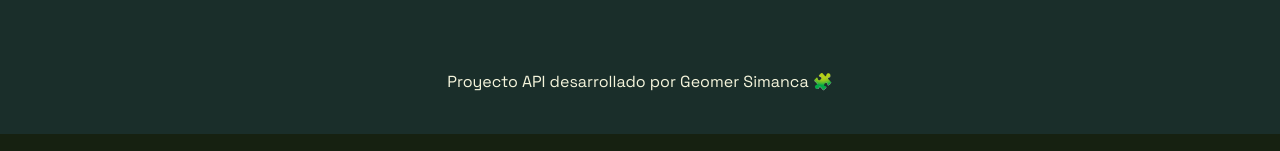
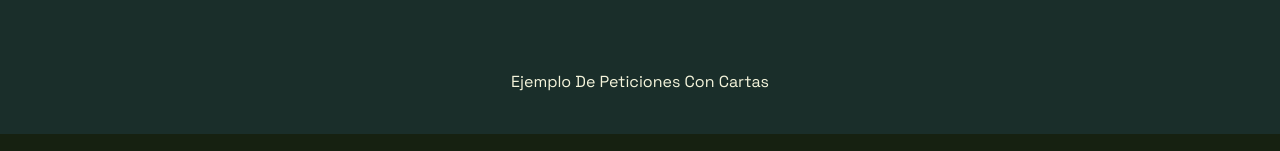
Before and after one commit to geomer-simanca/Api-Gravity-Falls, a website: page inicio/index.html in a window 1280 px wide. Shown: the part 2141-2292 px from the top of the page. Drawn offline with nearby package versions, Linux system fonts and the light colour scheme; no server answers.

Commit message:
cambio en html

```diff
--- a/inicio/index.html
+++ b/inicio/index.html
@@ -146,7 +146,7 @@
 
     <!-- Footer -->
     <footer class="flex flex-col gap-6 px-5 py-10 text-center bg-[#1A2E2A]">
-      <p class="text-[#F5F5DC] text-base">Proyecto API desarrollado por Geomer Simanca 🧩</p>
+      <p class="text-[#F5F5DC] text-base">Ejemplo De Peticiones Con Cartas</p>
     </footer>
   </div>
 <script>
```
